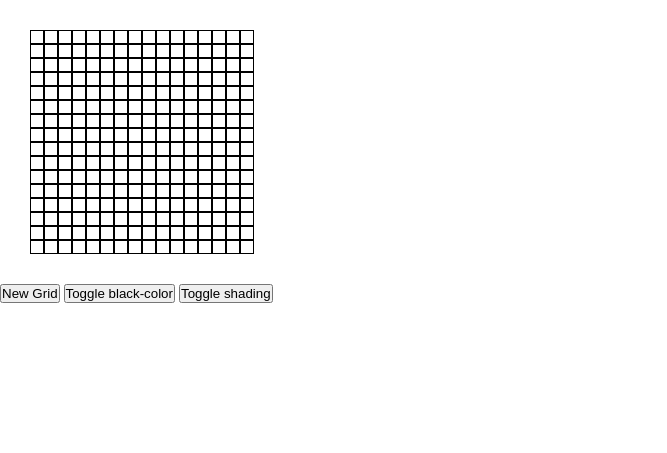
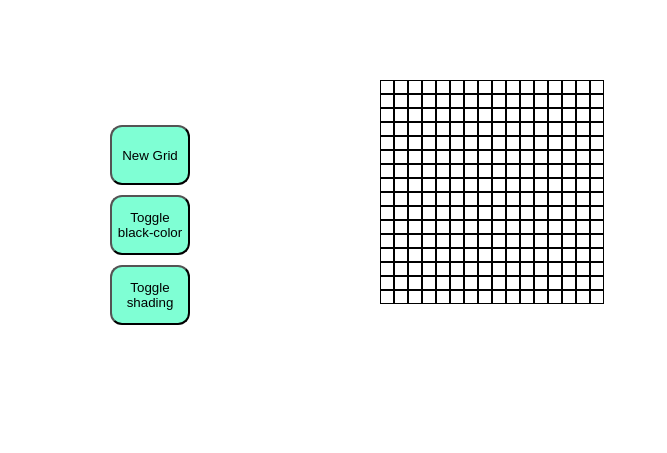
Before and after one commit to objetive218/Etch-A-Sketch-project, a plain HTML site: page index.html in a window 1280 px wide. Shown: the whole page, without its empty margins (0-667 px from the left). Drawn offline with Linux system fonts and the light colour scheme.

Commit message:
new style

```diff
--- a/css/style.css
+++ b/css/style.css
@@ -3,20 +3,40 @@
     margin: 0;
     box-sizing: border-box;
 }
-#main{
+#all #main{
     display: flex;
     flex-wrap: wrap;
     width: 224px;
     height: 224px;
-    flex: 1;
-    margin: 30px;
+    margin: 80px;
 }
 div{
-    background-color: white;
+    background-color: rgba(255, 255, 255, 1);
     width: 14px;
     height: 14px;
     border: solid black 1px;
+    opacity: 1;
 }
 .active{
-    background-color: rgba(0, 0, 0, 100%) !important;
+    background-color: rgba(0, 0, 0, 100%);
 }
+#all{
+    display: inline-flex;
+    width: 100%;
+    height: 100vh;
+}
+#all form{
+    display: flex;
+    justify-content: center;
+    align-items: center;
+    width: 300px;
+    gap: 10px;
+    flex-direction: column;
+    margin-bottom: 350px;
+}
+#all form button{
+    width: 80px;
+    height: 60px;
+    background-color: aquamarine;
+    border-radius: 12px;
+}
--- a/index.html
+++ b/index.html
@@ -8,10 +8,15 @@
     <link rel="stylesheet" href="./css/style.css">
 </head>
 <body>
-    <section id="main">
+    <section id="all">
+        <form action="#">
+
+            <button type="button" id="newGrid">New Grid</button>
+            <button type="button" id="toggleColor">Toggle black-color</button>
+            <button type="button" id="toggleShading">Toggle shading</button>
+        </form>
+        <section id="main">
+        </section>
     </section>
-    <button type="button" id="newGrid">New Grid</button>
-    <button type="button" id="toggleColor">Toggle black-color</button>
-    <button type="button" id="toggleShading">Toggle shading</button>
 </body>
 </html>
```
